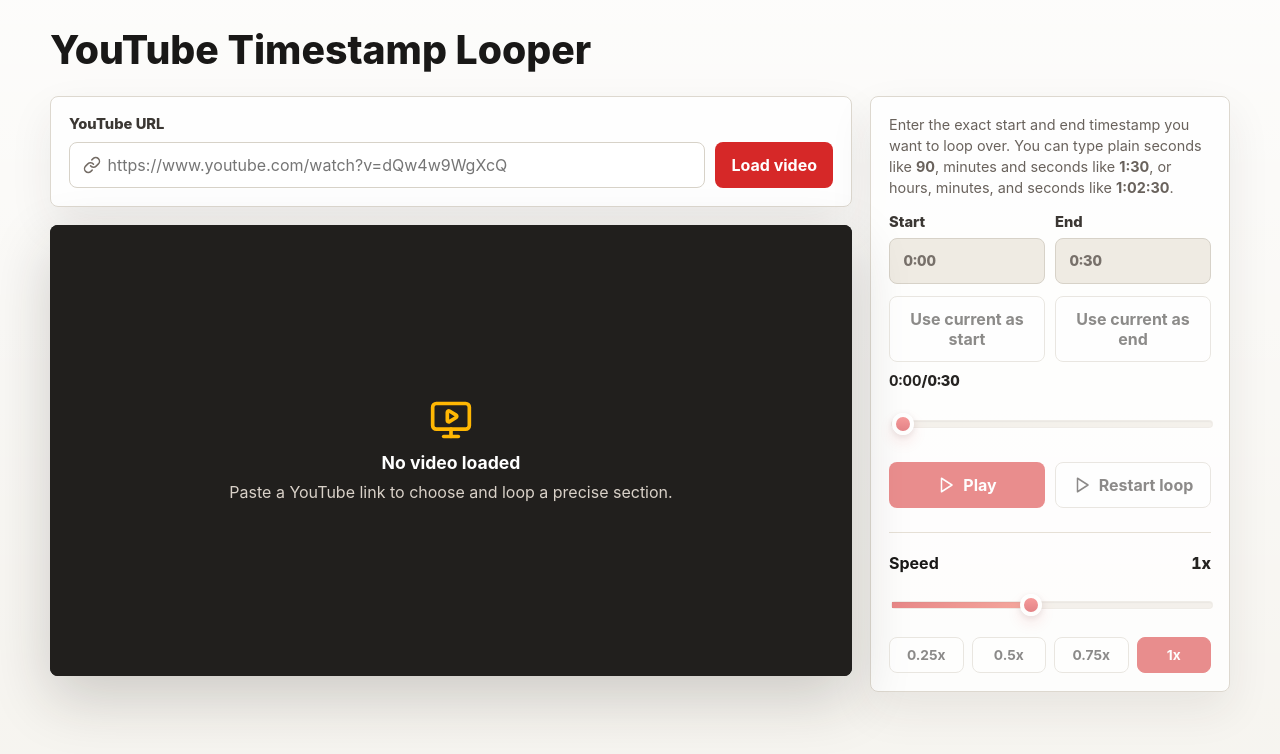
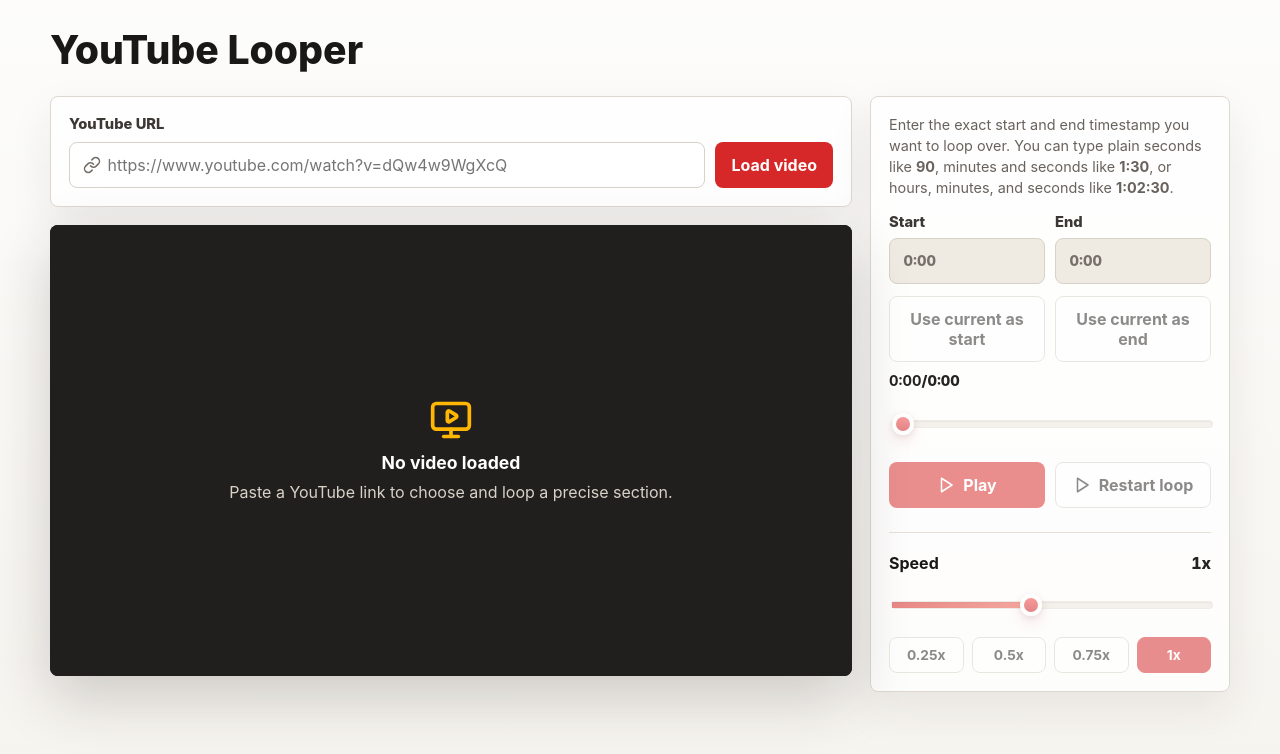
Before and after one commit to wenhao-nus/youtube-looper, a React (Vite) app: page / in a window 1280 px wide. Shown: the top 754 px of the page. Built offline with nearby package versions, Linux system fonts and the light colour scheme.

Commit message:
Clean up UI

```diff
--- a/index.html
+++ b/index.html
@@ -7,7 +7,8 @@
       name="description"
       content="Loop exact YouTube timestamps in your browser."
     />
-    <title>YouTube Timestamp Looper</title>
+    <link rel="icon" type="image/svg+xml" href="/favicon.svg" />
+    <title>YouTube Looper</title>
   </head>
   <body>
     <div id="root"></div>
--- a/src/App.tsx
+++ b/src/App.tsx
@@ -9,7 +9,7 @@
 export function App() {
   const [videoId, setVideoId] = useState<string | null>(null);
   const [startInput, setStartInput] = useState('0:00');
-  const [endInput, setEndInput] = useState('0:30');
+  const [endInput, setEndInput] = useState('0:00');
   const [activeRange, setActiveRange] = useState<LoopRange | null>(null);
   const [isLooping, setIsLooping] = useState(false);
   const [shouldAutoStartRange, setShouldAutoStartRange] = useState(false);
@@ -68,11 +68,12 @@
 
   function handleLoad(nextVideoId: string) {
     setVideoId(nextVideoId);
+    setActiveRange(null);
     setIsLooping(false);
     setShouldAutoStartRange(false);
     setShouldUseFullVideoRange(true);
     setStartInput('0:00');
-    setEndInput('');
+    setEndInput('0:00');
   }
 
   function handleToggleLoop() {
@@ -133,7 +134,7 @@
     <main className="app-shell">
       <header className="app-header">
         <div>
-          <h1>YouTube Timestamp Looper</h1>
+          <h1>YouTube Looper</h1>
         </div>
       </header>
 
--- a/src/components/LoopControls.tsx
+++ b/src/components/LoopControls.tsx
@@ -74,6 +74,7 @@
     FINE_SPEED_OPTIONS.length > 1
       ? (activeSpeedIndex / (FINE_SPEED_OPTIONS.length - 1)) * 100
       : 0;
+  const currentTimeLabel = formatTime(currentTime);
   const summaryEndTime = validation.ok ? validation.range.end : duration;
 
   const seekLoopFromPercent = useCallback(
@@ -180,7 +181,7 @@
           Start
           <input
             inputMode="text"
-            placeholder="0:30"
+            placeholder="0:00"
             value={startInput}
             onChange={(event) => onStartChange(event.target.value)}
             disabled={disabled}
@@ -190,7 +191,7 @@
           End
           <input
             inputMode="text"
-            placeholder="1:10"
+            placeholder="0:00"
             value={endInput}
             onChange={(event) => onEndChange(event.target.value)}
             disabled={disabled}
@@ -211,8 +212,8 @@
         <p className="field-message error">{validation.error}</p>
       ) : (
         <p className="time-summary" aria-live="polite">
-          <strong>{formatTime(currentTime)}</strong>/
-          {summaryEndTime ? formatTime(summaryEndTime) : '--:--'}
+          <strong>{currentTimeLabel}</strong>/
+          {summaryEndTime ? formatTime(summaryEndTime) : '0:00'}
         </p>
       )}
 
```
Also changed, not shown: public/favicon.svg (added), 5 other files (tests, documents, lock files or other folders).
